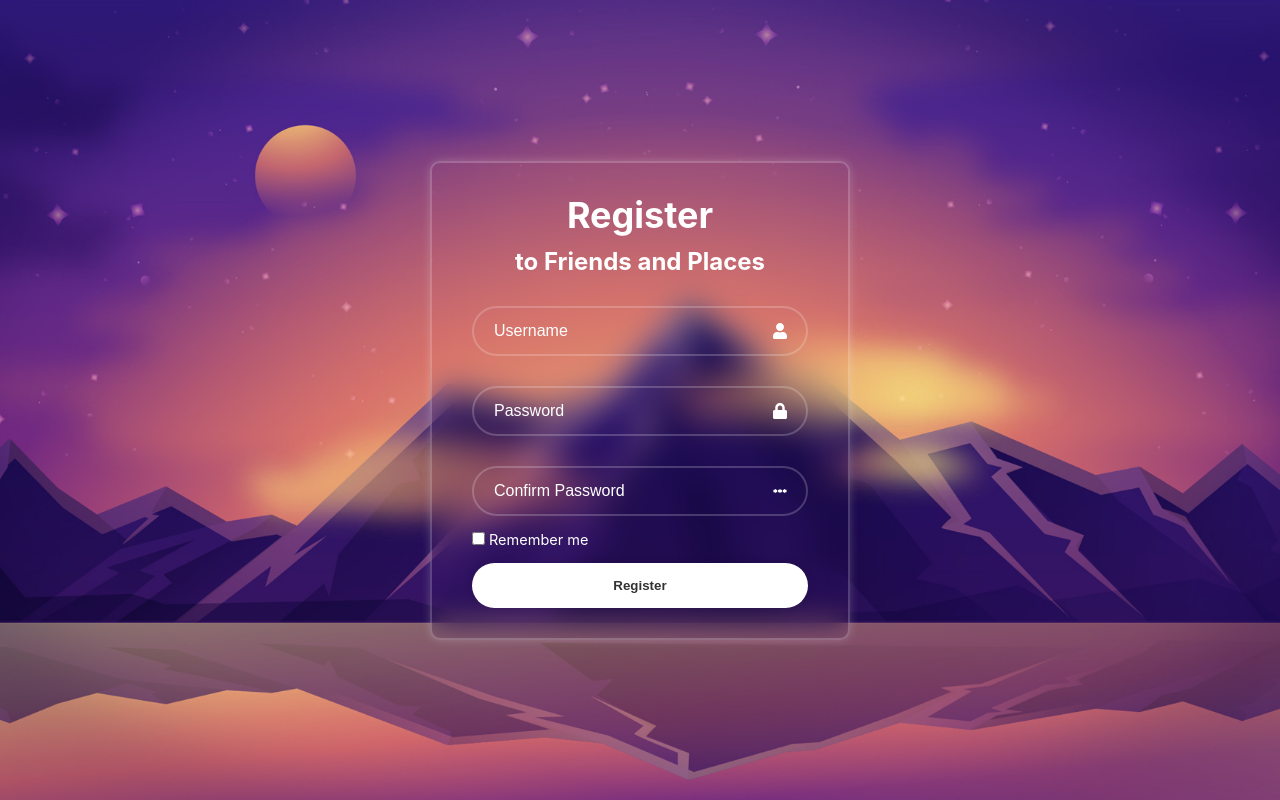
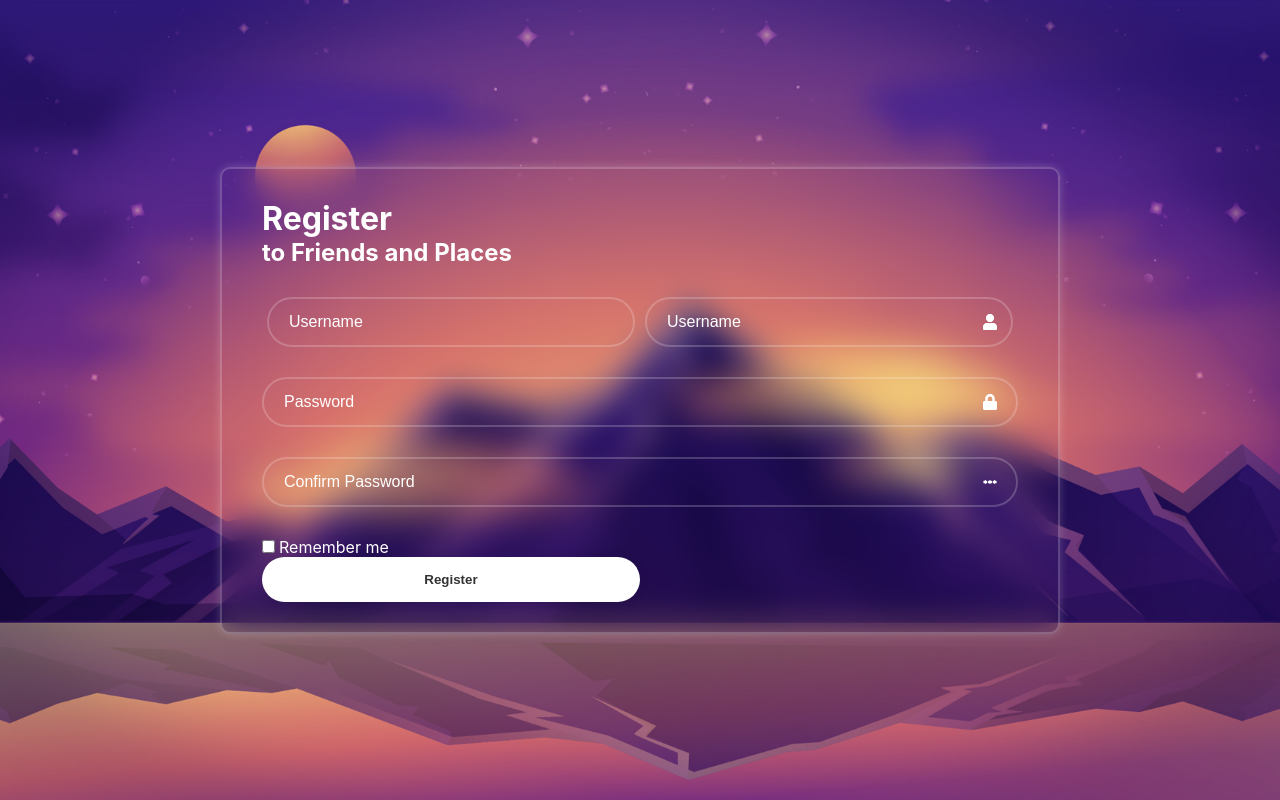
Before and after one commit to klanell/fap, a React (Create React App) app in the folder frontend/: page /register in a window 1280 px wide. Built offline with nearby package versions, Linux system fonts and the light colour scheme.

Commit message:
Multiline Registration

```diff
--- a/frontend/package.json
+++ b/frontend/package.json
@@ -12,6 +12,7 @@
     "@types/react-dom": "^18.2.25",
     "react": "^18.2.0",
     "react-dom": "^18.2.0",
+    "react-form-stepper": "^2.0.3",
     "react-icons": "^5.2.1",
     "react-leaflet": "^4.2.1",
     "react-router-dom": "^6.23.1",
--- /dev/null
+++ b/frontend/src/login/register/RegisterForm.css
@@ -0,0 +1,42 @@
+.register-wrapper {
+    width: 840px;
+    background: transparent;
+    border: 2px solid rgba(255, 255, 255, .2);
+    backdrop-filter: blur(15px);
+    box-shadow: 0 0 10px 0 rgba(255, 255, 255, .2);
+    color: #fff;
+    border-radius: 10px;
+    padding: 30px 40px;
+
+}
+
+.register-wrapper .input-box {
+    position: relative;
+    display: flex;
+    justify-content: center;
+    width: 100%;
+    height: 50px;
+    margin: 30px 0;
+
+}
+
+.register-wrapper .input-container {
+    display: flex;
+    height: 50px;
+    width: 100%;
+    padding: 0 5px 0 5px;
+
+}
+
+.register-wrapper button {
+    width: 50%;
+    justify-content: center;
+    height: 45px;
+    background: #fff;
+    border: none;
+    outline: none;
+    border-radius: 40px;
+    box-shadow: 0 0 10px rgba(0, 0, 0, .1);
+    color: #333;
+    font-weight: 700;
+}
--- a/frontend/src/login/register/RegisterForm.tsx
+++ b/frontend/src/login/register/RegisterForm.tsx
@@ -1,25 +1,34 @@
 import React from 'react';
 import '../loginForm/LoginForm.css';
+import './RegisterForm.css';
+
 import {FaLock, FaUser} from "react-icons/fa";
-import { TbPassword } from "react-icons/tb";
+import {TbPassword} from "react-icons/tb";
 
 const RegisterForm = () => {
     return (
-        <div className="wrapper">
+        <div className="register-wrapper">
             <form action="">
                 <h1>Register</h1>
                 <h2>to Friends and Places</h2>
                 <div className="input-box">
-                    <input type="text" placeholder="Username" required/>
-                    <FaUser className='icon'/>
+                    <div className="input-container">
+                        <input type="text" placeholder="Username" required/>
+                        <FaUser className='icon'/>
+                    </div>
+                    <div className="input-container">
+                        <input type="text" placeholder="Username" required/>
+                        <FaUser className='icon'/>
+                    </div>
                 </div>
+
                 <div className="input-box">
                     <input type="password" placeholder="Password" required/>
                     <FaLock className='icon'/>
                 </div>
-                    <div className="input-box">
-                        <input type="password" placeholder="Confirm Password" required/>
-                        <TbPassword className='icon'/>
+                <div className="input-box">
+                    <input type="password" placeholder="Confirm Password" required/>
+                    <TbPassword className='icon'/>
                 </div>
                 <div className="remember-forgot">
                     <label><input type="checkbox"/>Remember me</label>
```
Also changed, not shown: 1 other file (tests, documents, lock files or other folders).
